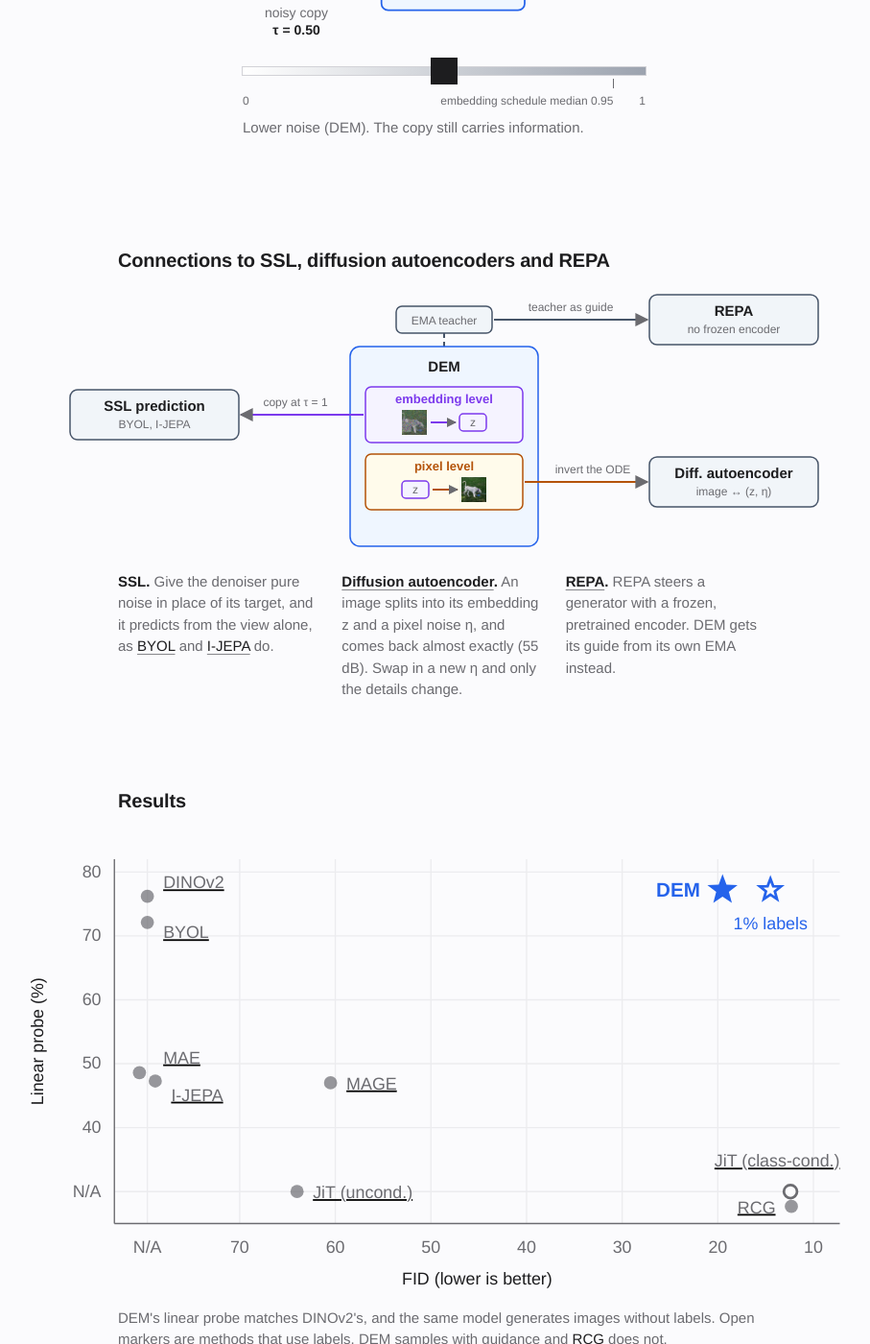
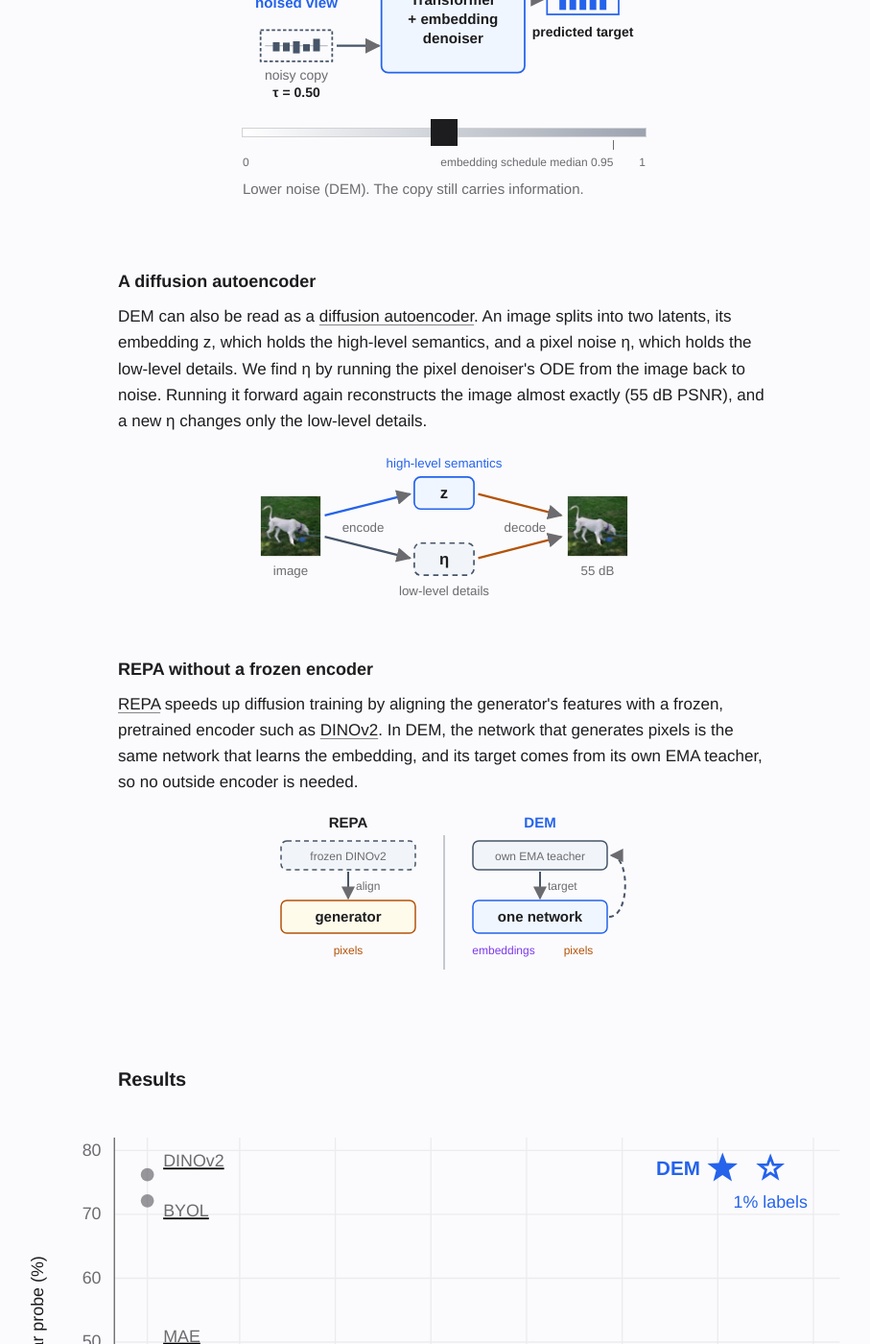
Before and after one commit to rabiulcste/rabiulcste.github.io, a Jekyll site: the page built from dem-denoising-embeddings/index.html, in a window 1280 px wide and 1400 px high, scrolled down 5446 px. Shown: the whole window at 96% size, without its empty margins (177-1084 px from the left). Built offline with Jekyll 4.4.1, drawn with Linux system fonts in a browser that asks for light colours; some of the changed text lies outside the part shown.

Commit message:
DEM page: connections as three subsections

```diff
--- a/dem-denoising-embeddings/index.html
+++ b/dem-denoising-embeddings/index.html
@@ -129,13 +129,8 @@ bibtex: |
     .dem-btnfig[data-task="gen"] .u:not(.on-gen), .dem-btnfig[data-task="cmp"] .u:not(.on-cmp) { opacity: var(--dim); }
     .dem-btnfig[data-task="rep"] .v:not(.in-rep), .dem-btnfig[data-task="gen"] .v:not(.in-gen), .dem-btnfig[data-task="cmp"] .v:not(.in-cmp) { display: none; }
     .dem-btns { margin-block: 0 12px; }
-    /* Connections figure: DEM as the hub, one short caption per connection below (three columns, stacked on phones). */
-    .dem-svg.dem-hub { min-width: 0; max-width: 796px; margin: 0 auto; }
-    .dem-svg--phone.dem-hub { max-width: 360px; }
-    .dem-reads { display: grid; grid-template-columns: repeat(auto-fit, minmax(190px, 1fr)); gap: 12px 20px; }
-    .dem-reads p { margin: 0; font-size: var(--text-secondary); color: var(--muted); line-height: 1.5; }
-    .dem-reads p strong { color: var(--text); }
-    .dem-hub a { text-decoration: none; } .dem-hub .hub-card:hover rect { stroke: var(--text); } .dem-hub .hub-card:focus-visible rect { stroke: var(--rep); stroke-width: 2.5; }
+    /* Connection sketches: small, centred, the column width on phones. */
+    .dem-svg.dem-sketch { min-width: 0; max-width: 400px; margin: 0 auto; }
     .dem-grp th { padding-top: 16px; text-align: left; font-weight: 600; color: var(--text); border-bottom: 1px solid var(--border); }
     /* Phone figures: two type sizes (11 px labels, 14 px titles), see the layout comment in the generator. */
     .dem-svg--phone.dem-flow:not(.dem-copy) :is(.sm, .lb, .pl1) { font-size: 11px; }
@@ -465,8 +460,9 @@ bibtex: |
 </svg></figure>
 </section>
 
-<section id="special-case">
-    <h2>SSL is the full-noise case</h2>
+<section id="connections">
+    <h2>Connections to SSL, diffusion autoencoders and REPA</h2>
+    <h3 id="special-case">SSL is the full-noise case</h3>
     <p><a href="https://arxiv.org/abs/2006.07733">Joint-embedding SSL methods</a> turn out to be a special case of DEM. Imagine handing such a predictor a noisy copy of its own target. If the copy is pure noise, it tells the predictor nothing, and we are back to the standard SSL prediction task. Prediction is DEM at full noise. Below full noise, DEM learns the whole range of embeddings that fit the view, where a predictor can only give their average.</p>
     <figure class="dem-fig" id="dem-tau">
         <div class="dem-tau-wrap"><svg class="dem-svg dem-svg--phone dem-flow dem-copy" viewBox="0 0 360 176" role="img" aria-labelledby="cp-t">
@@ -490,48 +486,41 @@ bibtex: |
         </div>
         <p class="dem-tau-line" id="dem-tau-line" aria-live="polite">Lower noise (DEM). The copy still carries information.</p>
     </figure>
+
+    <h3 id="autoencoder">A diffusion autoencoder</h3>
+    <p>DEM can also be read as a <a href="https://arxiv.org/abs/2111.15640">diffusion autoencoder</a>. An image splits into two latents, its embedding z, which holds the high-level semantics, and a pixel noise η, which holds the low-level details. We find η by running the pixel denoiser's ODE from the image back to noise. Running it forward again reconstructs the image almost exactly (55 dB PSNR), and a new η changes only the low-level details.</p>
+    <figure class="dem-fig"><svg class="dem-svg dem-flow dem-sketch" viewBox="0 0 360 150" role="img" aria-labelledby="dae-t">
+<title id="dae-t">An image is encoded into its embedding z, which holds the high-level semantics, and a pixel noise eta, which holds the low-level details. Decoding both gives the image back at 55 dB PSNR.</title>
+<defs><marker id="ah-dae" viewBox="0 0 10 10" refX="9" refY="5" markerWidth="7" markerHeight="7" orient="auto-start-reverse"><path d="M0 0L10 5L0 10z" class="ahd"/></marker></defs>
+<image href="view_clean.webp" x="8" y="44" width="56" height="56" preserveAspectRatio="none"/><text class="sm" x="36" y="118" text-anchor="middle">image</text>
+<path class="ln rep" d="M68 62L148 42" marker-end="url(#ah-dae)"/><path class="ln sl" d="M68 82L148 102" marker-end="url(#ah-dae)"/>
+<text class="sm" x="104" y="77" text-anchor="middle">encode</text>
+<rect class="bx rep" x="152" y="26" width="56" height="30" rx="6"/><text class="bt" x="180" y="46" text-anchor="middle">z</text><text class="sm t-rep" x="180" y="17" text-anchor="middle">high-level semantics</text>
+<rect class="bx sl dash" x="152" y="88" width="56" height="30" rx="6"/><text class="bt" x="180" y="108" text-anchor="middle">η</text><text class="sm" x="180" y="137" text-anchor="middle">low-level details</text>
+<path class="ln pix" d="M212 42L290 62" marker-end="url(#ah-dae)"/><path class="ln pix" d="M212 102L290 82" marker-end="url(#ah-dae)"/>
+<text class="sm" x="256" y="77" text-anchor="middle">decode</text>
+<image href="view_clean.webp" x="296" y="44" width="56" height="56" preserveAspectRatio="none"/><text class="sm" x="324" y="118" text-anchor="middle">55 dB</text>
+</svg></figure>
+    <h3 id="repa">REPA without a frozen encoder</h3>
+    <p><a href="https://arxiv.org/abs/2410.06940">REPA</a> speeds up diffusion training by aligning the generator's features with a frozen, pretrained encoder such as <a href="https://arxiv.org/abs/2304.07193">DINOv2</a>. In DEM, the network that generates pixels is the same network that learns the embedding, and its target comes from its own EMA teacher, so no outside encoder is needed.</p>
+    <figure class="dem-fig"><svg class="dem-svg dem-flow dem-sketch" viewBox="0 0 400 176" role="img" aria-labelledby="repa-t">
+<title id="repa-t">Left, REPA: a frozen DINOv2 encoder aligns the features of a separate generator. Right, DEM: the network's own EMA teacher gives the target to one network that outputs both embeddings and pixels.</title>
+<defs><marker id="ah-repa" viewBox="0 0 10 10" refX="9" refY="5" markerWidth="7" markerHeight="7" orient="auto-start-reverse"><path d="M0 0L10 5L0 10z" class="ahd"/></marker></defs>
+<text class="bt" x="100" y="18" text-anchor="middle">REPA</text>
+<rect class="bx sl dash" x="30" y="32" width="140" height="30" rx="6"/><text class="sm" x="100" y="52" text-anchor="middle">frozen DINOv2</text>
+<path class="ln sl" d="M100 64V92" marker-end="url(#ah-repa)"/><text class="sm" x="108" y="83">align</text>
+<rect class="bx pix" x="30" y="94" width="140" height="34" rx="6"/><text class="bt" x="100" y="116" text-anchor="middle">generator</text>
+<text class="sm t-pix" x="100" y="150" text-anchor="middle">pixels</text>
+<path class="ln sl" d="M200 26V166" style="stroke-opacity:0.3"/>
+<text class="bt t-rep" x="300" y="18" text-anchor="middle">DEM</text>
+<rect class="bx sl" x="230" y="32" width="140" height="30" rx="6"/><text class="sm" x="300" y="52" text-anchor="middle">own EMA teacher</text>
+<path class="ln sl" d="M300 64V92" marker-end="url(#ah-repa)"/><text class="sm" x="308" y="83">target</text>
+<rect class="bx rep" x="230" y="94" width="140" height="34" rx="6"/><text class="bt" x="300" y="116" text-anchor="middle">one network</text>
+<path class="ln sl dash" d="M372 111C394 111 394 47 374 47" marker-end="url(#ah-repa)"/><text class="sm t-emb" x="262" y="150" text-anchor="middle">embeddings</text><text class="sm t-pix" x="340" y="150" text-anchor="middle">pixels</text>
+</svg></figure>
 </section>
 
-<section id="readings">
-    <h2>Connections to SSL, diffusion autoencoders and REPA</h2>
-    <figure class="dem-fig">
-        <div class="dem-media wide only-desk"><svg class="dem-svg dem-flow dem-hub" viewBox="0 0 796 280" role="img" aria-labelledby="hub-t">
-<title id="hub-t">DEM in the centre. Its embedding level turns a view into an embedding z, and its pixel level turns z into an image, with an EMA teacher on top. With a pure-noise copy of the target (tau equals 1), the embedding level is SSL prediction such as BYOL and I-JEPA. Inverting the pixel ODE makes DEM a diffusion autoencoder. The EMA teacher plays the role of REPA's guide, with no frozen encoder.</title>
-<defs><marker id="ah-hub" viewBox="0 0 10 10" refX="9" refY="5" markerWidth="7" markerHeight="7" orient="auto-start-reverse"><path d="M0 0L10 5L0 10z" class="ahd"/></marker><marker id="as-hub" viewBox="0 0 10 10" refX="9" refY="5" markerWidth="5" markerHeight="5" orient="auto"><path d="M0 0L10 5L0 10z" class="ahd"/></marker></defs>
-<rect class="bx sl" x="348" y="20" width="100" height="28" rx="6"/><text class="sm" x="398" y="39" text-anchor="middle">EMA teacher</text>
-<path class="ln sl dash" d="M398 48V62"/>
-<rect class="bx rep" x="300" y="62" width="196" height="208" rx="10"/><text class="bt" x="398" y="88" text-anchor="middle">DEM</text>
-<rect class="bx emb" x="316" y="104" width="164" height="58" rx="6"/><text class="role t-emb" x="398" y="121" text-anchor="middle">embedding level</text><image href="view_all.webp" x="354" y="128" width="26" height="26" preserveAspectRatio="none"/><path class="ln emb" d="M384 141H410" marker-end="url(#as-hub)"/><rect class="bx emb" x="414" y="132" width="28" height="18" rx="4"/><text class="sm" x="428" y="145" text-anchor="middle">z</text>
-<rect class="bx pix" x="316" y="174" width="164" height="58" rx="6"/><text class="role t-pix" x="398" y="191" text-anchor="middle">pixel level</text><rect class="bx emb" x="354" y="202" width="28" height="18" rx="4"/><text class="sm" x="368" y="215" text-anchor="middle">z</text><path class="ln pix" d="M386 211H412" marker-end="url(#as-hub)"/><image href="view_clean.webp" x="416" y="198" width="26" height="26" preserveAspectRatio="none"/>
-<path class="ln emb" d="M314 133H186" marker-end="url(#ah-hub)"/><text class="sm" x="243" y="124" text-anchor="middle">copy at τ = 1</text>
-<a href="https://arxiv.org/abs/2006.07733" class="hub-card"><rect class="bx sl" x="8" y="107" width="176" height="52" rx="8"/><text class="bt" x="96" y="129" text-anchor="middle">SSL prediction</text><text class="sm" x="96" y="147" text-anchor="middle">BYOL, I-JEPA</text></a>
-<path class="ln pix" d="M482 203H610" marker-end="url(#ah-hub)"/><text class="sm" x="553" y="194" text-anchor="middle">invert the ODE</text>
-<a href="https://arxiv.org/abs/2111.15640" class="hub-card"><rect class="bx sl" x="612" y="177" width="176" height="52" rx="8"/><text class="bt" x="700" y="199" text-anchor="middle">Diff. autoencoder</text><text class="sm" x="700" y="217" text-anchor="middle">image ↔ (z, η)</text></a>
-<path class="ln sl" d="M450 34H610" marker-end="url(#ah-hub)"/><text class="sm" x="530" y="25" text-anchor="middle">teacher as guide</text>
-<a href="https://arxiv.org/abs/2410.06940" class="hub-card"><rect class="bx sl" x="612" y="8" width="176" height="52" rx="8"/><text class="bt" x="700" y="30" text-anchor="middle">REPA</text><text class="sm" x="700" y="48" text-anchor="middle">no frozen encoder</text></a>
-</svg></div>
-        <div class="dem-media only-phone"><svg class="dem-svg dem-svg--phone dem-flow dem-hub" viewBox="0 0 360 430" role="img" aria-labelledby="hubp-t">
-<title id="hubp-t">DEM in the centre, with an EMA teacher, an embedding level (view to z) and a pixel level (z to image). The teacher links to REPA as its guide, the embedding level with a pure-noise copy to SSL prediction, and the pixel level, by inverting its ODE, to a diffusion autoencoder.</title>
-<defs><marker id="ah-hubp" viewBox="0 0 10 10" refX="9" refY="5" markerWidth="7" markerHeight="7" orient="auto-start-reverse"><path d="M0 0L10 5L0 10z" class="ahd"/></marker><marker id="as-hubp" viewBox="0 0 10 10" refX="9" refY="5" markerWidth="5" markerHeight="5" orient="auto"><path d="M0 0L10 5L0 10z" class="ahd"/></marker></defs>
-<a href="https://arxiv.org/abs/2410.06940" class="hub-card"><rect class="bx sl" x="95" y="6" width="170" height="52" rx="8"/><text class="bt" x="180" y="28" text-anchor="middle">REPA</text><text class="sm" x="180" y="46" text-anchor="middle">no frozen encoder</text></a>
-<path class="ln sl" d="M180 86V62" marker-end="url(#ah-hubp)"/><text class="sm" x="188" y="78">teacher as guide</text>
-<rect class="bx sl" x="130" y="88" width="100" height="26" rx="6"/><text class="sm" x="180" y="105" text-anchor="middle">EMA teacher</text>
-<path class="ln sl dash" d="M180 114V122"/>
-<rect class="bx rep" x="70" y="122" width="220" height="226" rx="10"/><text class="bt" x="180" y="146" text-anchor="middle">DEM</text>
-<rect class="bx emb" x="86" y="160" width="188" height="58" rx="6"/><text class="role t-emb" x="180" y="177" text-anchor="middle">embedding level</text><image href="view_all.webp" x="136" y="184" width="26" height="26" preserveAspectRatio="none"/><path class="ln emb" d="M166 197H192" marker-end="url(#as-hubp)"/><rect class="bx emb" x="196" y="188" width="28" height="18" rx="4"/><text class="sm" x="210" y="201" text-anchor="middle">z</text>
-<rect class="bx pix" x="86" y="230" width="188" height="58" rx="6"/><text class="role t-pix" x="180" y="247" text-anchor="middle">pixel level</text><rect class="bx emb" x="136" y="258" width="28" height="18" rx="4"/><text class="sm" x="150" y="271" text-anchor="middle">z</text><path class="ln pix" d="M168 267H194" marker-end="url(#as-hubp)"/><image href="view_clean.webp" x="198" y="254" width="26" height="26" preserveAspectRatio="none"/>
-<path class="ln emb" d="M84 189H40V368" marker-end="url(#ah-hubp)"/><text class="sm" x="48" y="363">copy at τ = 1</text>
-<path class="ln pix" d="M276 259H320V368" marker-end="url(#ah-hubp)"/><text class="sm" x="312" y="363" text-anchor="end">invert the ODE</text>
-<a href="https://arxiv.org/abs/2006.07733" class="hub-card"><rect class="bx sl" x="6" y="372" width="168" height="52" rx="8"/><text class="bt" x="90" y="394" text-anchor="middle">SSL prediction</text><text class="sm" x="90" y="412" text-anchor="middle">BYOL, I-JEPA</text></a>
-<a href="https://arxiv.org/abs/2111.15640" class="hub-card"><rect class="bx sl" x="186" y="372" width="168" height="52" rx="8"/><text class="bt" x="270" y="394" text-anchor="middle">Diff. autoencoder</text><text class="sm" x="270" y="412" text-anchor="middle">image ↔ (z, η)</text></a>
-</svg></div>
-        <div class="dem-reads">
-            <p><strong>SSL.</strong> Give the denoiser pure noise in place of its target, and it predicts from the view alone, as <a href="https://arxiv.org/abs/2006.07733">BYOL</a> and <a href="https://arxiv.org/abs/2301.08243">I-JEPA</a> do.</p>
-            <p><strong><a href="https://arxiv.org/abs/2111.15640">Diffusion autoencoder</a>.</strong> An image splits into its embedding z and a pixel noise η, and comes back almost exactly (55 dB). Swap in a new η and only the details change.</p>
-            <p><strong><a href="https://arxiv.org/abs/2410.06940">REPA</a>.</strong> REPA steers a generator with a frozen, pretrained encoder. DEM gets its guide from its own EMA instead.</p>
-        </div>
-    </figure>
-</section>
+
 
 
 <section id="results">
```
